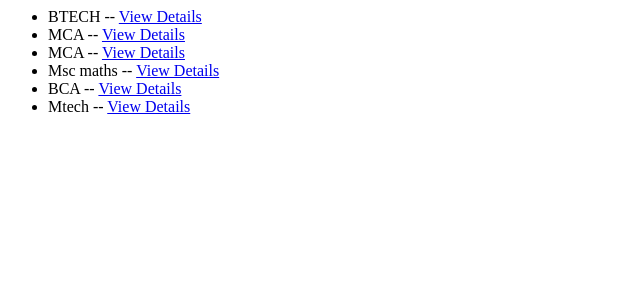
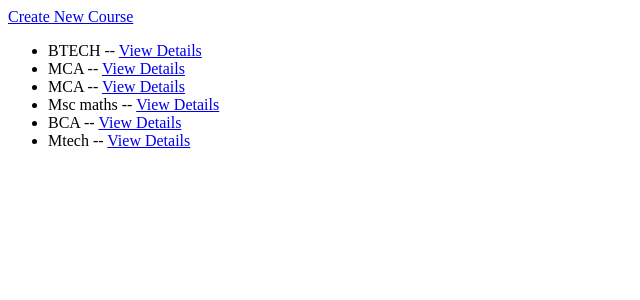
Before and after one commit to midhunkandoth/attendance, a Django app: page /college/courses in a window 1280 px wide. Shown: the top 300 px of the page, without its empty margins (0-640 px from the left). Run offline with Django 4.2, Linux system fonts and the light colour scheme; data comes from the database, SQL or seed files in the repository; both versions use the stored data as it was after the commit; tables that the repository leaves empty hold one stand-in row (values such as "Sample post").

Commit message:
Create list detail completed

```diff
--- a/mysite/student/models.py
+++ b/mysite/student/models.py
@@ -1,4 +1,6 @@
 from django.db import models
+from django.urls import reverse
+
 
 # Create your models here.
 
@@ -7,6 +9,9 @@ class Course(models.Model):
     number_of_years = models.IntegerField()
     hod = models.CharField(max_length=50)
 
+    def get_absolute_url(self):
+        return reverse('detail', kwargs={'course_id': self.pk})
+
 
 class Student(models.Model):
     first_name = models.CharField(max_length=50)
--- /dev/null
+++ b/mysite/student/templates/student/course_form.html
@@ -0,0 +1,4 @@
+<form method="post">{% csrf_token %}
+    {{ form.as_p }}
+    <input type="submit" value="Save">
+</form>
--- a/mysite/student/templates/student/courses.html
+++ b/mysite/student/templates/student/courses.html
@@ -1,3 +1,5 @@
+<a href="{% url 'create_course' %}">Create New Course</a></li>
+
 {% if courses_list %}
     <ul>
     {% for course in courses_list %}
--- a/mysite/student/templates/student/detail.html
+++ b/mysite/student/templates/student/detail.html
@@ -1,3 +1,5 @@
 <li>Name :{{ course.name }}</li>
 <li>HOD: {{ course.hod }}</li>
 <li>No. Of Years: {{ course.number_of_years }}</li>
+
+<a href="{% url 'courses' %}">Back to courses</a></li>
--- a/mysite/student/urls.py
+++ b/mysite/student/urls.py
@@ -6,4 +6,5 @@ urlpatterns = [
     path('', views.index, name='index'),
     path('courses', views.courses, name='courses'),
     path('course/<int:course_id>/', views.course_detail, name='detail'),
+    path('create_course', views.CourseCreateView.as_view(), name='create_course' ),
 ]
--- a/mysite/student/views.py
+++ b/mysite/student/views.py
@@ -1,5 +1,6 @@
 from django.shortcuts import render
 from django.http import HttpResponse, Http404
+from django.views.generic.edit import CreateView
 
 from .models import Course
 
@@ -21,3 +22,8 @@ def course_detail(request, course_id):
     except Course.DoesNotExist:
         raise Http404("Question does not exist")
     return render(request, 'student/detail.html', {'course': course})
+
+
+class CourseCreateView(CreateView):
+    model = Course
+    fields = "__all__"
```
Also changed, not shown: mysite/db.sqlite3.
